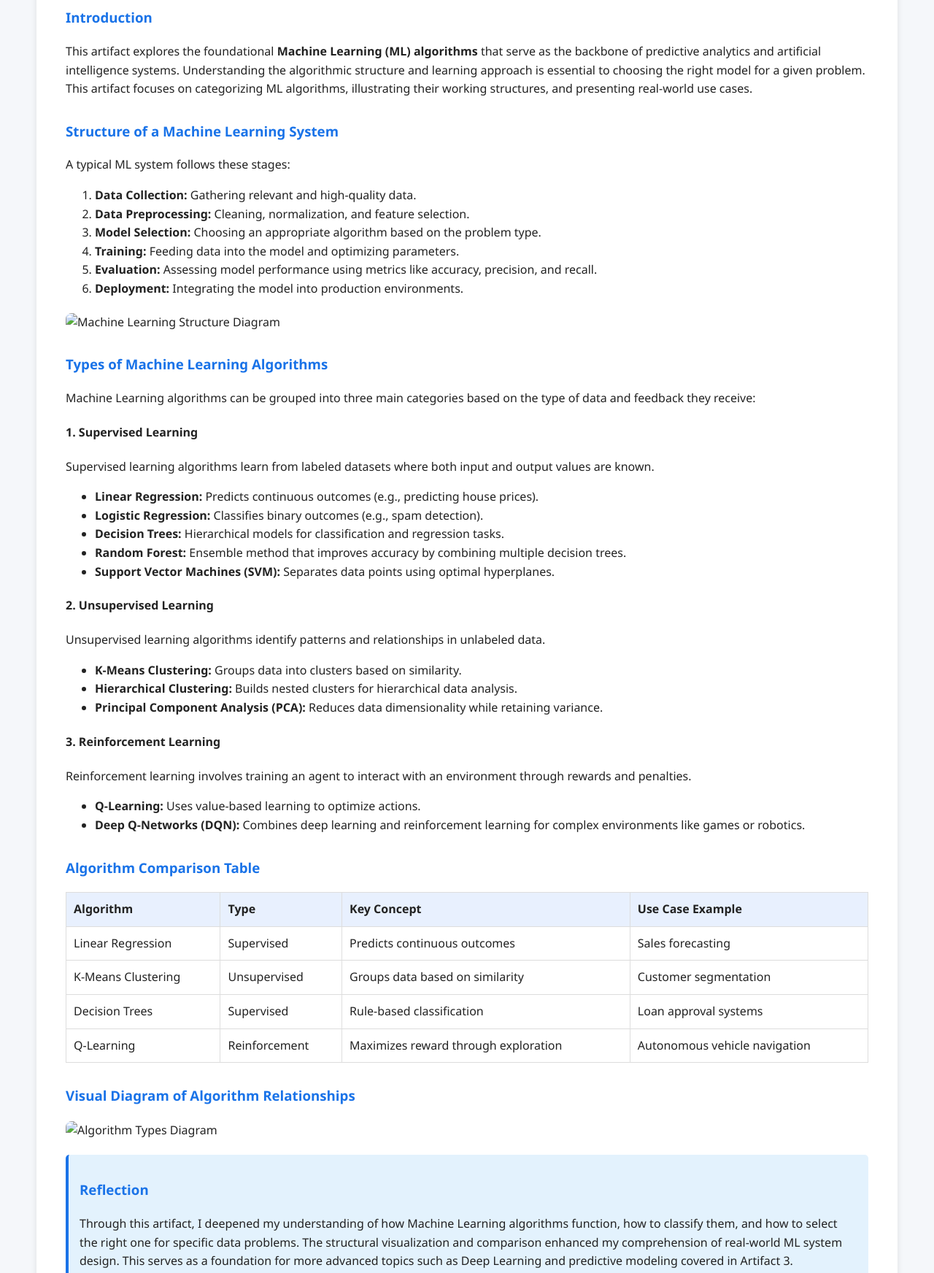
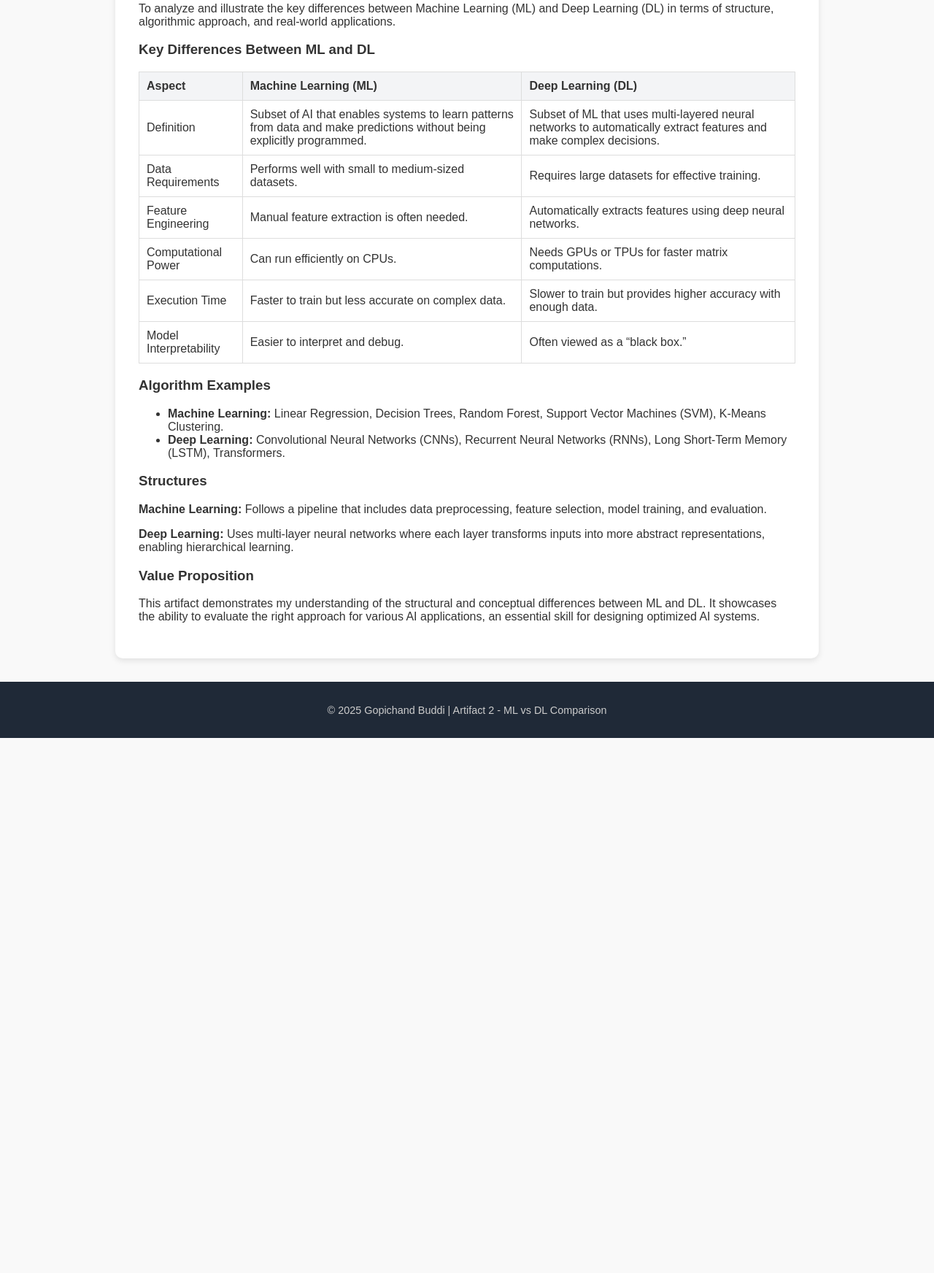
Before and after one commit to Gopichand90/AI_ML-Portfolio, a plain HTML site: page artifacts/artifact2/index.html in a window 1280 px wide. Shown: the part 259-2003 px from the top of the page at 73% size. After the commit the page ends 1270 px from the top, so only its background shows below. Drawn offline with Linux system fonts and the light colour scheme.

Commit message:
Update index.html

```diff
--- a/artifacts/artifact2/index.html
+++ b/artifacts/artifact2/index.html
@@ -3,217 +3,60 @@
 <head>
   <meta charset="UTF-8" />
   <meta name="viewport" content="width=device-width, initial-scale=1.0" />
-  <title>Artifact 2 - Machine Learning Algorithms</title>
+  <title>Artifact 2 - ML vs DL Comparison</title>
   <style>
-    body {
-      font-family: "Segoe UI", Arial, sans-serif;
-      margin: 0;
-      padding: 0;
-      background-color: #f5f7fa;
-      color: #222;
-      line-height: 1.6;
-    }
-
-    header, footer {
-      background-color: #1a73e8;
-      color: white;
-      text-align: center;
-      padding: 15px 0;
-    }
-
-    header h1, footer p {
-      margin: 0;
-    }
-
-    .container {
-      width: 90%;
-      max-width: 1100px;
-      margin: 20px auto;
-      background: white;
-      padding: 25px 40px;
-      border-radius: 10px;
-      box-shadow: 0 3px 8px rgba(0, 0, 0, 0.1);
-    }
-
-    h1, h2, h3 {
-      color: #1a73e8;
-    }
-
-    table {
-      width: 100%;
-      border-collapse: collapse;
-      margin: 15px 0;
-      background-color: #fff;
-    }
-
-    th, td {
-      padding: 10px;
-      border: 1px solid #ddd;
-      text-align: left;
-      vertical-align: top;
-    }
-
-    th {
-      background-color: #e8f0fe;
-    }
-
-    .section {
-      margin-top: 30px;
-    }
-
-    img.diagram {
-      display: block;
-      margin: 20px auto;
-      max-width: 100%;
-      border-radius: 8px;
-    }
-
-    .reflection {
-      background-color: #e3f2fd;
-      padding: 15px;
-      border-left: 4px solid #1a73e8;
-      margin-top: 20px;
-      border-radius: 5px;
-    }
-
-    footer {
-      margin-top: 40px;
-      font-size: 14px;
-    }
-
-    .meta {
-      font-style: italic;
-      font-size: 14px;
-      color: #555;
-      text-align: right;
-      margin-bottom: 15px;
-    }
-
-    .title-section {
-      text-align: center;
-      margin-bottom: 20px;
-    }
-
-    .title-section h2 {
-      margin: 5px 0;
-    }
-
-
+    body { font-family: Arial, sans-serif; background-color: #f9f9f9; margin: 0; color: #333; }
+    header { background-color: #1f2937; color: white; text-align: center; padding: 1rem; }
+    nav a { color: white; margin: 0 15px; text-decoration: none; }
+    nav a:hover { color: #38bdf8; }
+    section { background: white; padding: 2rem; margin: 2rem auto; max-width: 900px; border-radius: 10px; box-shadow: 0 3px 8px rgba(0,0,0,0.1); }
+    table { width: 100%; border-collapse: collapse; margin: 1rem 0; }
+    th, td { border: 1px solid #ddd; padding: 10px; text-align: left; }
+    th { background-color: #f3f4f6; }
+    footer { background-color: #1f2937; color: #ccc; text-align: center; padding: 1rem; font-size: 0.9rem; }
   </style>
 </head>
 <body>
   <header>
-    <h1>Professional Portfolio Artifact 2</h1>
+    <h1>Artifact 2: Machine Learning vs Deep Learning</h1>
+    <nav>
+      <a href="../../index.html">Home</a>
+      <a href="../../about.html">About</a>
+      <a href="../artifact1/artifact1.html">Previous Artifact</a>
+    </nav>
   </header>
 
-  <div class="container">
-    <div class="meta">
-      <p>Gopichand Buddi | Indiana Wesleyan University<br>
-      Machine Learning Fundamentals | Dr. Dawudu, Asabe | November 2, 2025</p>
-    </div>
+  <section>
+    <h2>Objective</h2>
+    <p>To analyze and illustrate the key differences between Machine Learning (ML) and Deep Learning (DL) in terms of structure, algorithmic approach, and real-world applications.</p>
 
-    <div class="title-section">
-      <h2>Machine Learning Algorithms: Structure, Types, and Examples</h2>
-    </div>
+    <h3>Key Differences Between ML and DL</h3>
+    <table>
+      <tr><th>Aspect</th><th>Machine Learning (ML)</th><th>Deep Learning (DL)</th></tr>
+      <tr><td>Definition</td><td>Subset of AI that enables systems to learn patterns from data and make predictions without being explicitly programmed.</td><td>Subset of ML that uses multi-layered neural networks to automatically extract features and make complex decisions.</td></tr>
+      <tr><td>Data Requirements</td><td>Performs well with small to medium-sized datasets.</td><td>Requires large datasets for effective training.</td></tr>
+      <tr><td>Feature Engineering</td><td>Manual feature extraction is often needed.</td><td>Automatically extracts features using deep neural networks.</td></tr>
+      <tr><td>Computational Power</td><td>Can run efficiently on CPUs.</td><td>Needs GPUs or TPUs for faster matrix computations.</td></tr>
+      <tr><td>Execution Time</td><td>Faster to train but less accurate on complex data.</td><td>Slower to train but provides higher accuracy with enough data.</td></tr>
+      <tr><td>Model Interpretability</td><td>Easier to interpret and debug.</td><td>Often viewed as a “black box.”</td></tr>
+    </table>
 
-    <section class="section">
-      <h3>Introduction</h3>
-      <p>This artifact explores the foundational <strong>Machine Learning (ML) algorithms</strong> that serve as the backbone of predictive analytics and artificial intelligence systems. Understanding the algorithmic structure and learning approach is essential to choosing the right model for a given problem. This artifact focuses on categorizing ML algorithms, illustrating their working structures, and presenting real-world use cases.</p>
-    </section>
+    <h3>Algorithm Examples</h3>
+    <ul>
+      <li><b>Machine Learning:</b> Linear Regression, Decision Trees, Random Forest, Support Vector Machines (SVM), K-Means Clustering.</li>
+      <li><b>Deep Learning:</b> Convolutional Neural Networks (CNNs), Recurrent Neural Networks (RNNs), Long Short-Term Memory (LSTM), Transformers.</li>
+    </ul>
 
-    <section class="section">
-      <h3>Structure of a Machine Learning System</h3>
-      <p>A typical ML system follows these stages:</p>
-      <ol>
-        <li><strong>Data Collection:</strong> Gathering relevant and high-quality data.</li>
-        <li><strong>Data Preprocessing:</strong> Cleaning, normalization, and feature selection.</li>
-        <li><strong>Model Selection:</strong> Choosing an appropriate algorithm based on the problem type.</li>
-        <li><strong>Training:</strong> Feeding data into the model and optimizing parameters.</li>
-        <li><strong>Evaluation:</strong> Assessing model performance using metrics like accuracy, precision, and recall.</li>
-        <li><strong>Deployment:</strong> Integrating the model into production environments.</li>
-      </ol>
-      <img src="structure-diagram.png" alt="Machine Learning Structure Diagram" class="diagram" />
-    </section>
+    <h3>Structures</h3>
+    <p><b>Machine Learning:</b> Follows a pipeline that includes data preprocessing, feature selection, model training, and evaluation.</p>
+    <p><b>Deep Learning:</b> Uses multi-layer neural networks where each layer transforms inputs into more abstract representations, enabling hierarchical learning.</p>
 
-    <section class="section">
-      <h3>Types of Machine Learning Algorithms</h3>
-      <p>Machine Learning algorithms can be grouped into three main categories based on the type of data and feedback they receive:</p>
-
-      <h4>1. Supervised Learning</h4>
-      <p>Supervised learning algorithms learn from labeled datasets where both input and output values are known.</p>
-      <ul>
-        <li><strong>Linear Regression:</strong> Predicts continuous outcomes (e.g., predicting house prices).</li>
-        <li><strong>Logistic Regression:</strong> Classifies binary outcomes (e.g., spam detection).</li>
-        <li><strong>Decision Trees:</strong> Hierarchical models for classification and regression tasks.</li>
-        <li><strong>Random Forest:</strong> Ensemble method that improves accuracy by combining multiple decision trees.</li>
-        <li><strong>Support Vector Machines (SVM):</strong> Separates data points using optimal hyperplanes.</li>
-      </ul>
-
-      <h4>2. Unsupervised Learning</h4>
-      <p>Unsupervised learning algorithms identify patterns and relationships in unlabeled data.</p>
-      <ul>
-        <li><strong>K-Means Clustering:</strong> Groups data into clusters based on similarity.</li>
-        <li><strong>Hierarchical Clustering:</strong> Builds nested clusters for hierarchical data analysis.</li>
-        <li><strong>Principal Component Analysis (PCA):</strong> Reduces data dimensionality while retaining variance.</li>
-      </ul>
-
-      <h4>3. Reinforcement Learning</h4>
-      <p>Reinforcement learning involves training an agent to interact with an environment through rewards and penalties.</p>
-      <ul>
-        <li><strong>Q-Learning:</strong> Uses value-based learning to optimize actions.</li>
-        <li><strong>Deep Q-Networks (DQN):</strong> Combines deep learning and reinforcement learning for complex environments like games or robotics.</li>
-      </ul>
-    </section>
-
-    <section class="section">
-      <h3>Algorithm Comparison Table</h3>
-      <table>
-        <tr>
-          <th>Algorithm</th>
-          <th>Type</th>
-          <th>Key Concept</th>
-          <th>Use Case Example</th>
-        </tr>
-        <tr>
-          <td>Linear Regression</td>
-          <td>Supervised</td>
-          <td>Predicts continuous outcomes</td>
-          <td>Sales forecasting</td>
-        </tr>
-        <tr>
-          <td>K-Means Clustering</td>
-          <td>Unsupervised</td>
-          <td>Groups data based on similarity</td>
-          <td>Customer segmentation</td>
-        </tr>
-        <tr>
-          <td>Decision Trees</td>
-          <td>Supervised</td>
-          <td>Rule-based classification</td>
-          <td>Loan approval systems</td>
-        </tr>
-        <tr>
-          <td>Q-Learning</td>
-          <td>Reinforcement</td>
-          <td>Maximizes reward through exploration</td>
-          <td>Autonomous vehicle navigation</td>
-        </tr>
-      </table>
-    </section>
-
-    <section class="section">
-      <h3>Visual Diagram of Algorithm Relationships</h3>
-      <img src="algorithm-types.png" alt="Algorithm Types Diagram" class="diagram" />
-    </section>
-
-    <section class="section reflection">
-      <h3>Reflection</h3>
-      <p>Through this artifact, I deepened my understanding of how Machine Learning algorithms function, how to classify them, and how to select the right one for specific data problems. The structural visualization and comparison enhanced my comprehension of real-world ML system design. This serves as a foundation for more advanced topics such as Deep Learning and predictive modeling covered in Artifact 3.</p>
-    </section>
-  </div>
+    <h3>Value Proposition</h3>
+    <p>This artifact demonstrates my understanding of the structural and conceptual differences between ML and DL. It showcases the ability to evaluate the right approach for various AI applications, an essential skill for designing optimized AI systems.</p>
+  </section>
 
   <footer>
-    <p>© 2025 Gopichand Buddi | Machine Learning Fundamentals | Indiana Wesleyan University</p>
+    <p>© 2025 Gopichand Buddi | Artifact 2 - ML vs DL Comparison</p>
   </footer>
 </body>
 </html>
```
